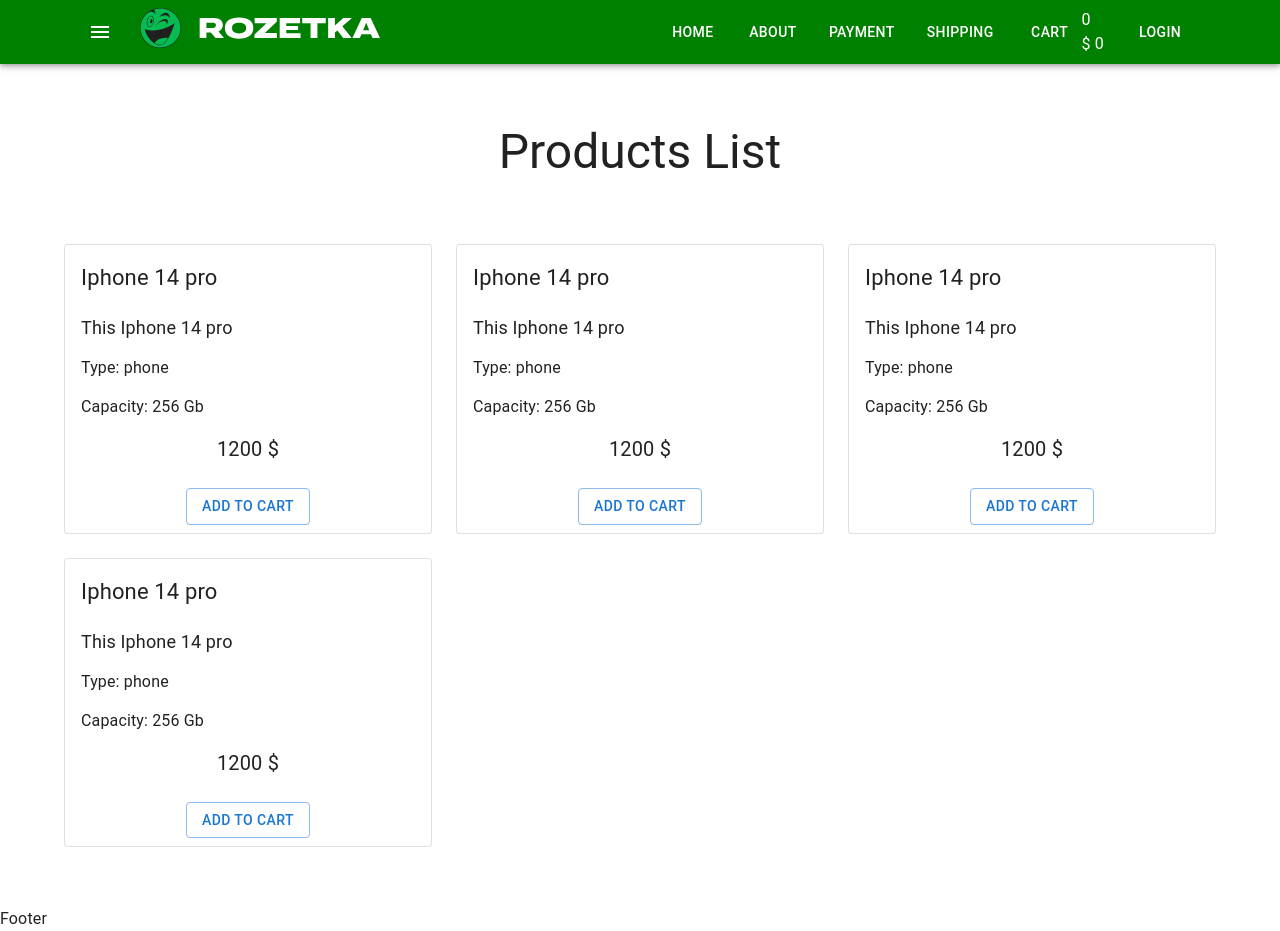
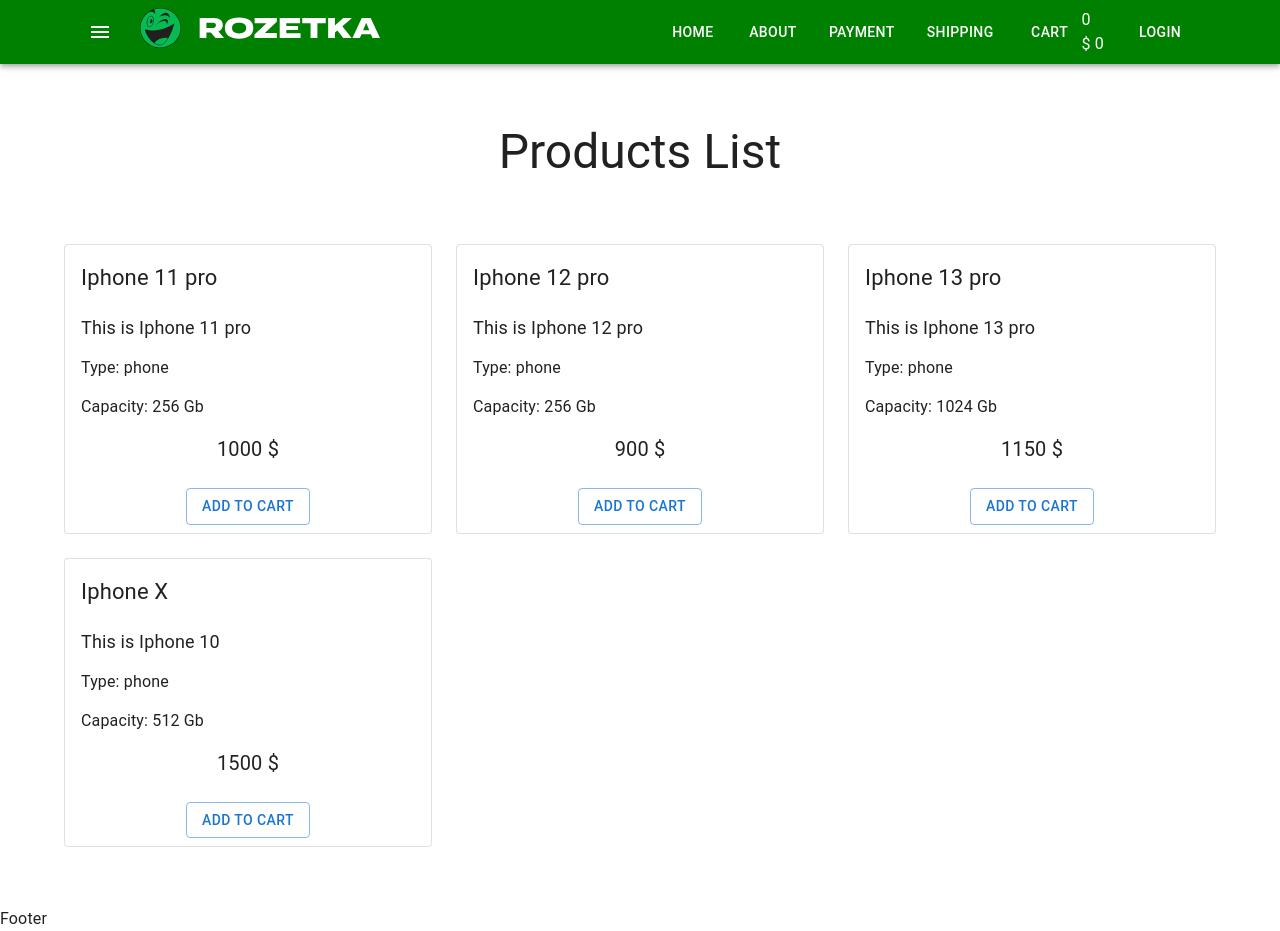
Before and after one commit to BengerMontana/Lessons, a React (Create React App) app: page / in a window 1280 px wide. Built offline with nearby package versions, Linux system fonts and the light colour scheme.

Commit message:
add props to card

```diff
--- a/src/components/ProductsList/ProductsList.tsx
+++ b/src/components/ProductsList/ProductsList.tsx
@@ -12,19 +12,43 @@
             <Grid container spacing={3} mt={5}>
                 <Grid item xs={12} sm={6} md={4}>
                     {''}
-                    <ProductsListItem />
+                    <ProductsListItem
+                        title="Iphone 11 pro"
+                        description="This is Iphone 11 pro"
+                        type="phone"
+                        capacity="256"
+                        price={1000}
+                    />
                 </Grid>
                 <Grid item xs={12} sm={6} md={4}>
                     {''}
-                    <ProductsListItem />
+                    <ProductsListItem
+                        title="Iphone 12 pro"
+                        description="This is Iphone 12 pro"
+                        type="phone"
+                        capacity="256"
+                        price={900}
+                    />
                 </Grid>
                 <Grid item xs={12} sm={6} md={4}>
                     {''}
-                    <ProductsListItem />
+                    <ProductsListItem
+                        title="Iphone 13 pro"
+                        description="This is Iphone 13 pro"
+                        type="phone"
+                        capacity="1024"
+                        price={1150}
+                    />
                 </Grid>
                 <Grid item xs={12} sm={6} md={4}>
                     {''}
-                    <ProductsListItem />
+                    <ProductsListItem
+                        title="Iphone X"
+                        description="This is Iphone 10"
+                        type="phone"
+                        capacity="512"
+                        price={1500}
+                    />
                 </Grid>
             </Grid>
         </>
--- a/src/components/ProductsList/ProductsListItem.tsx
+++ b/src/components/ProductsList/ProductsListItem.tsx
@@ -1,18 +1,26 @@
 import { Card, CardContent, CardActions, Button } from '@mui/material'
 import '../ProductsList/ProductsListItem.scss'
 
-type Props = {}
+type Props = {
+    title: string
+    description: string
+    type: string
+    capacity: string
+    price: number
+}
 const ProductsListItem = (props: Props) => {
     return (
         <Card variant="outlined">
             <CardContent>
-                <div className="product-title">Iphone 14 pro</div>
-                <div className="product-desc">This Iphone 14 pro</div>
-                <div className="product-features">Type: phone</div>
-                <div className="product-features">Capacity: 256 Gb</div>
-                <div className="product-price">1200 $</div>
+                <div className="product-title">{props.title}</div>
+                <div className="product-desc">{props.description}</div>
+                <div className="product-features">Type: {props.type}</div>
+                <div className="product-features">
+                    Capacity: {props.capacity} Gb
+                </div>
+                <div className="product-price">{props.price} $</div>
             </CardContent>
-            <CardActions className='product-btn-wrap'>
+            <CardActions className="product-btn-wrap">
                 <Button variant="outlined">Add to cart</Button>
             </CardActions>
         </Card>
```
